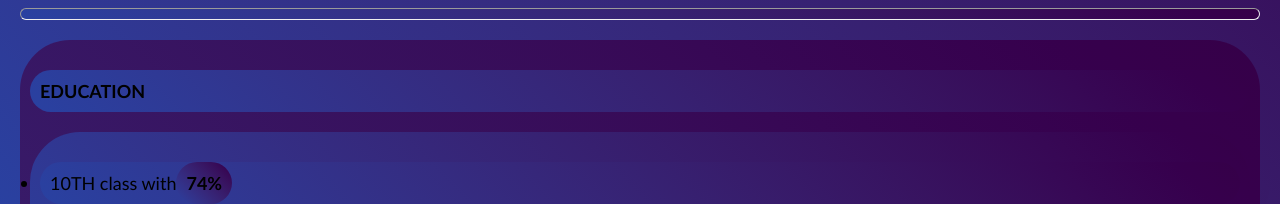
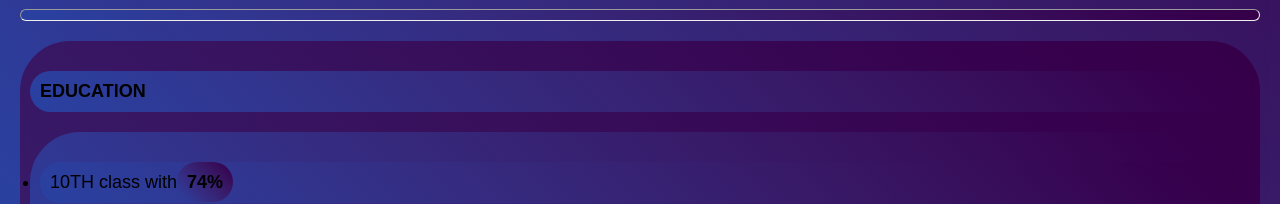
Before and after one commit to mohittiwari03/MY-PORTFOLIO, a plain HTML site: page index.html in a window 1280 px wide. Shown: the part 596-800 px from the top of the page. Drawn offline with Linux system fonts and the light colour scheme.

Commit message:
font change

```diff
--- a/portfolio.css
+++ b/portfolio.css
@@ -6,7 +6,7 @@
     border-radius: 50px;
     padding: 10px;
     margin: 20px 0;
-    font-family: 'Gill Sans', 'Gill Sans MT', 'Trebuchet MS', sans-serif;
+    font-family:sans-serif;
     font-size:large;
 }
 
```
